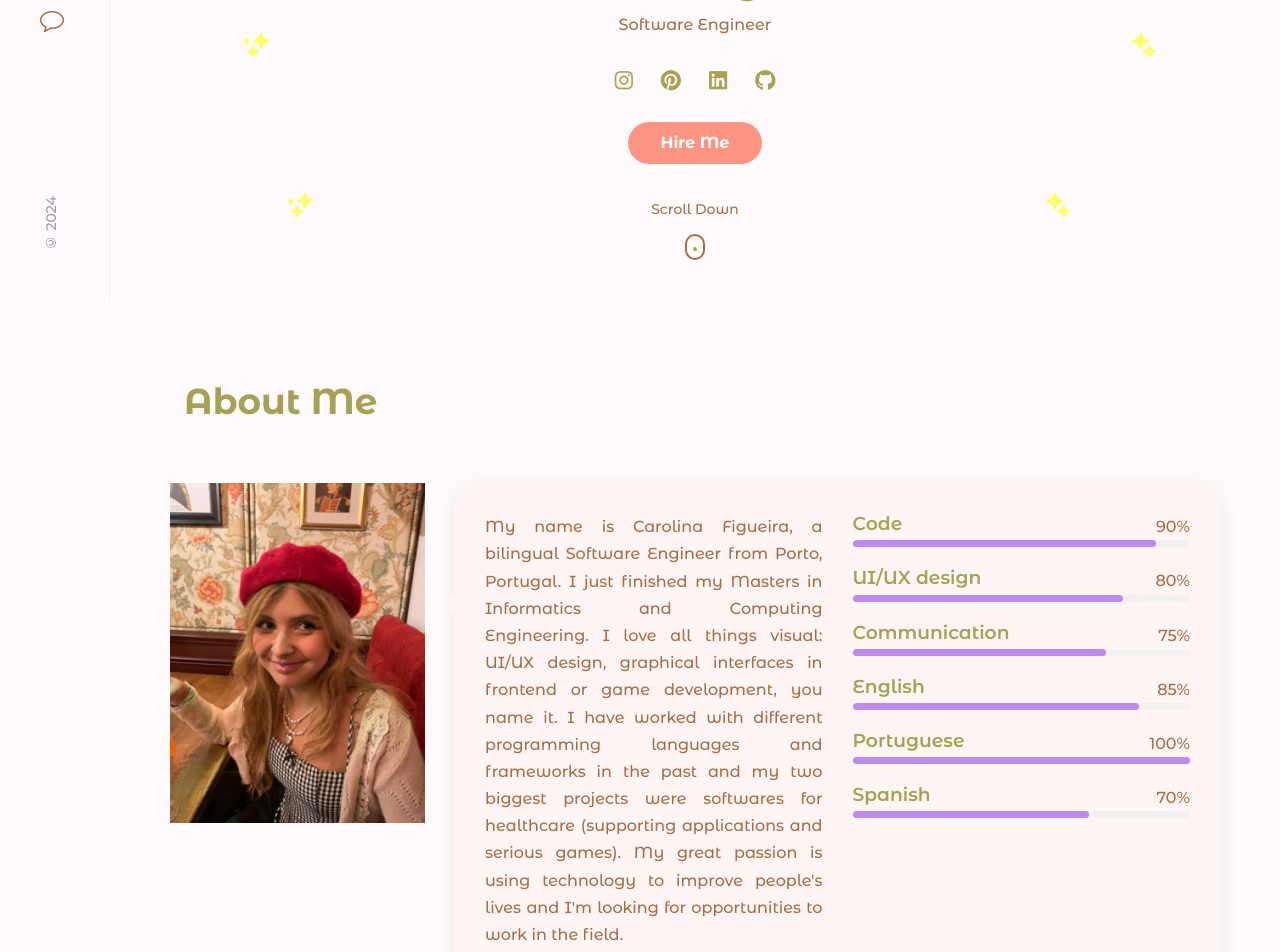
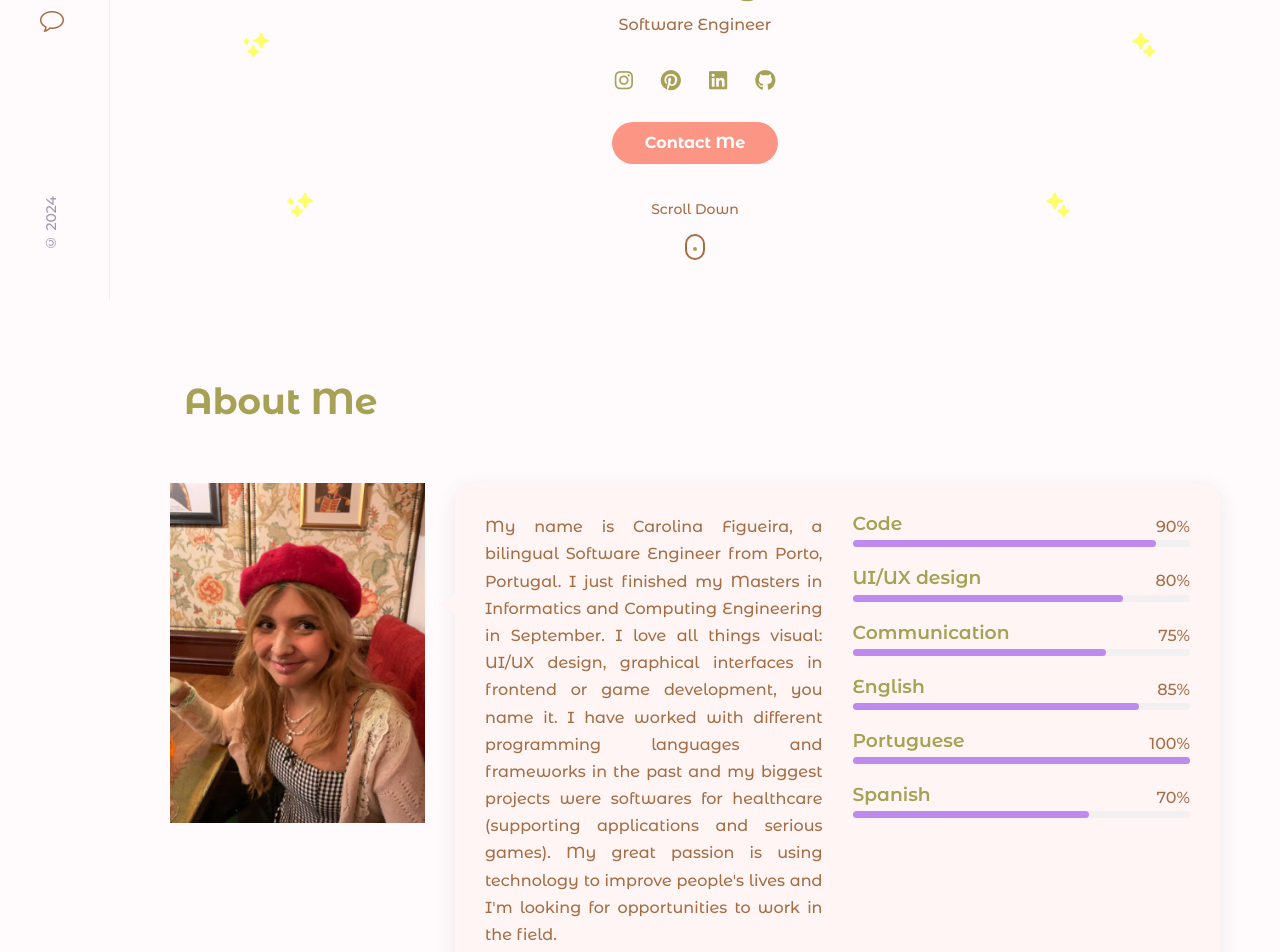
Before and after one commit to caroucintra/caroucintra.github.io, a React (Create React App) app: page / in a window 1280 px wide. Shown: the part 500-1452 px from the top of the page. Built offline with nearby package versions, Linux system fonts and the light colour scheme.

Commit message:
Minor changes

```diff
--- a/src/components/about/About.jsx
+++ b/src/components/about/About.jsx
@@ -20,9 +20,9 @@ const About = () => {
       <div className="about__data grid">
         <div className="about__info">
           <p className="about__description">My name is Carolina Figueira, a bilingual Software Engineer from
-            Porto, Portugal. I just finished my Masters in Informatics and Computing Engineering.
+            Porto, Portugal. I just finished my Masters in Informatics and Computing Engineering in September.
             I love all things visual: UI/UX design, graphical interfaces in frontend or game development,
-             you name it. I have worked with different programming languages and frameworks in the past and my two
+             you name it. I have worked with different programming languages and frameworks in the past and my
             biggest projects were softwares for healthcare (supporting applications
             and serious games). My great passion is using technology to improve people's lives
             and I'm looking for opportunities to work in the field.
--- a/src/components/home/Home.jsx
+++ b/src/components/home/Home.jsx
@@ -13,7 +13,7 @@ const Home = () => {
         <h1 className="home__name">Carolina Figueira</h1>
         <span className="home__education">Software Engineer</span>
         <HeaderSocials />
-        <a href='#contact' className='btn'>Hire Me</a>
+        <a href='#contact' className='btn'>Contact Me</a>
         <ScrollDown />
         <Stars />
       </div>
```
